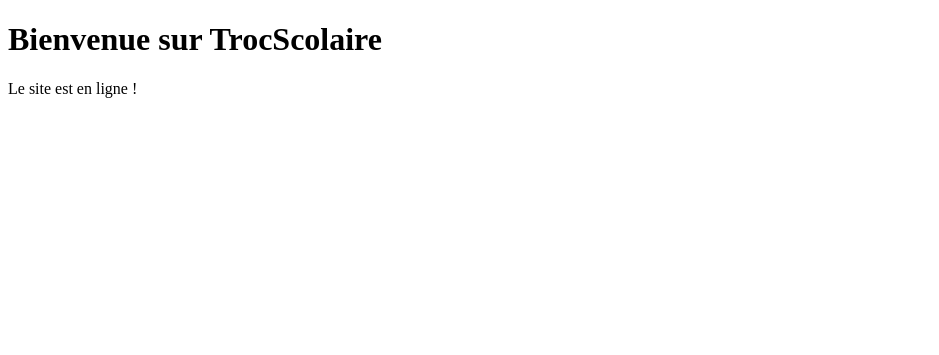
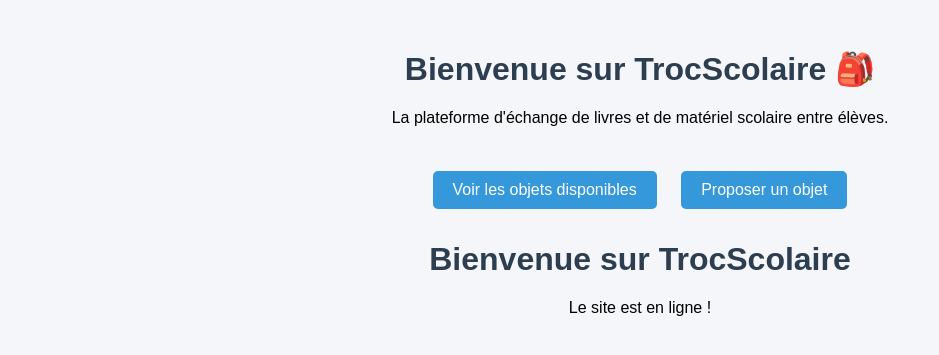
Before and after one commit to ulysse626/affairescolaires, a Python web app: template templates/index.html in a window 1280 px wide. Shown: the top 355 px of the page, without its empty margins (0-939 px from the left). Run offline with Jinja, Linux system fonts and the light colour scheme; the template is opened without the code that fills it, so the values that code supplies are empty.

Commit message:
Enhance index.html with styles and navigation links
Added styling and links to the homepage for better navigation.

```diff
--- a/templates/index.html
+++ b/templates/index.html
@@ -1,4 +1,23 @@
 <!DOCTYPE html>
+<html lang="fr">
+<head>
+    <meta charset="UTF-8">
+    <title>TrocScolaire - Accueil</title>
+    <style>
+        body { font-family: Arial, sans-serif; text-align: center; margin-top: 50px; background-color: #f4f6f9; }
+        h1 { color: #2c3e50; }
+        a { display: inline-block; margin: 10px; padding: 10px 20px; background: #3498db; color: white; text-decoration: none; border-radius: 5px; }
+        a:hover { background: #2980b9; }
+    </style>
+</head>
+<body>
+    <h1>Bienvenue sur TrocScolaire 🎒</h1>
+    <p>La plateforme d'échange de livres et de matériel scolaire entre élèves.</p>
+    <br>
+    <a href="/objets">Voir les objets disponibles</a>
+    <a href="/ajouter">Proposer un objet</a>
+</body>
+</html><!DOCTYPE html>
 <html lang="fr">
 <head>
     <meta charset="UTF-8">
```
